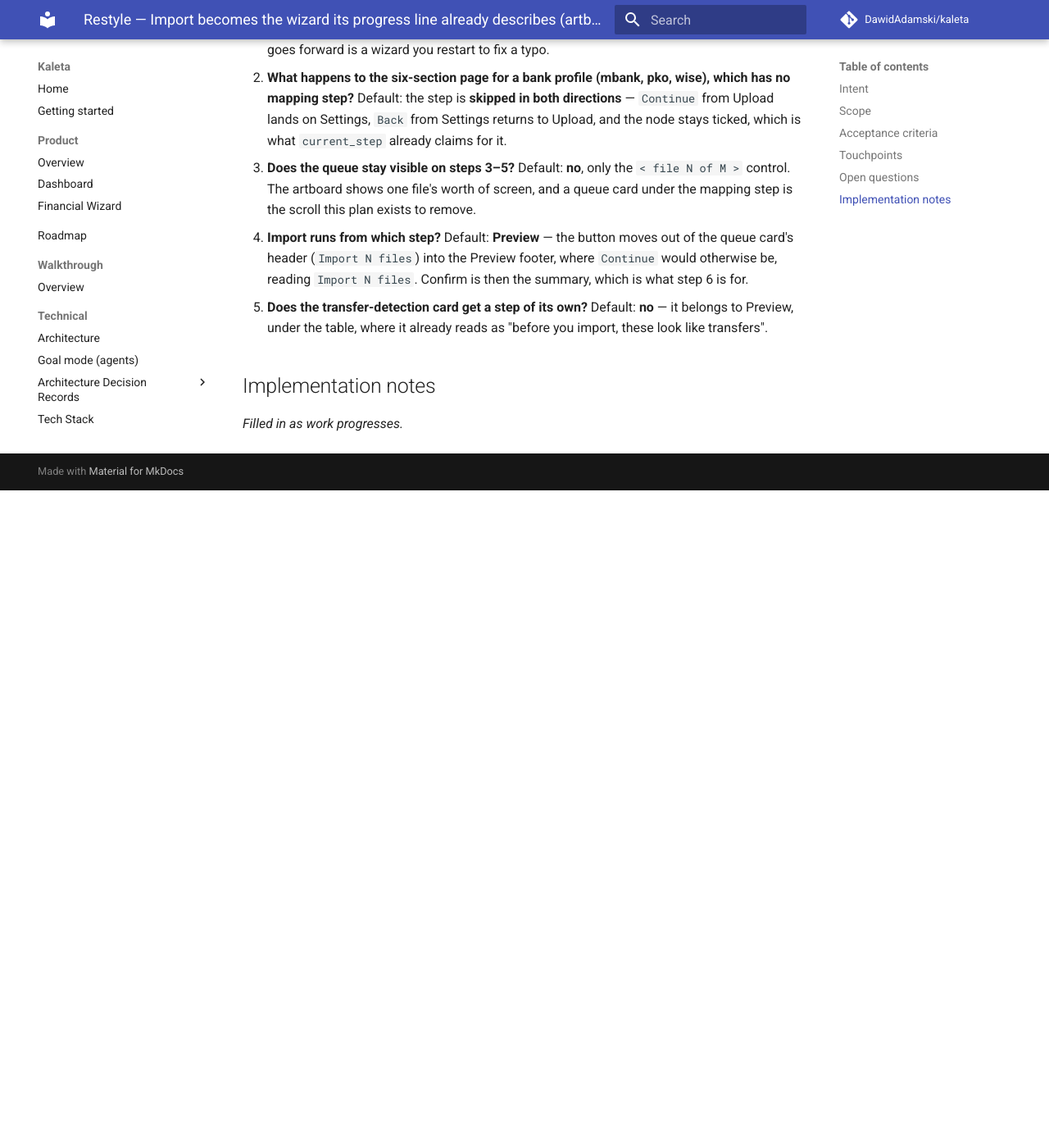
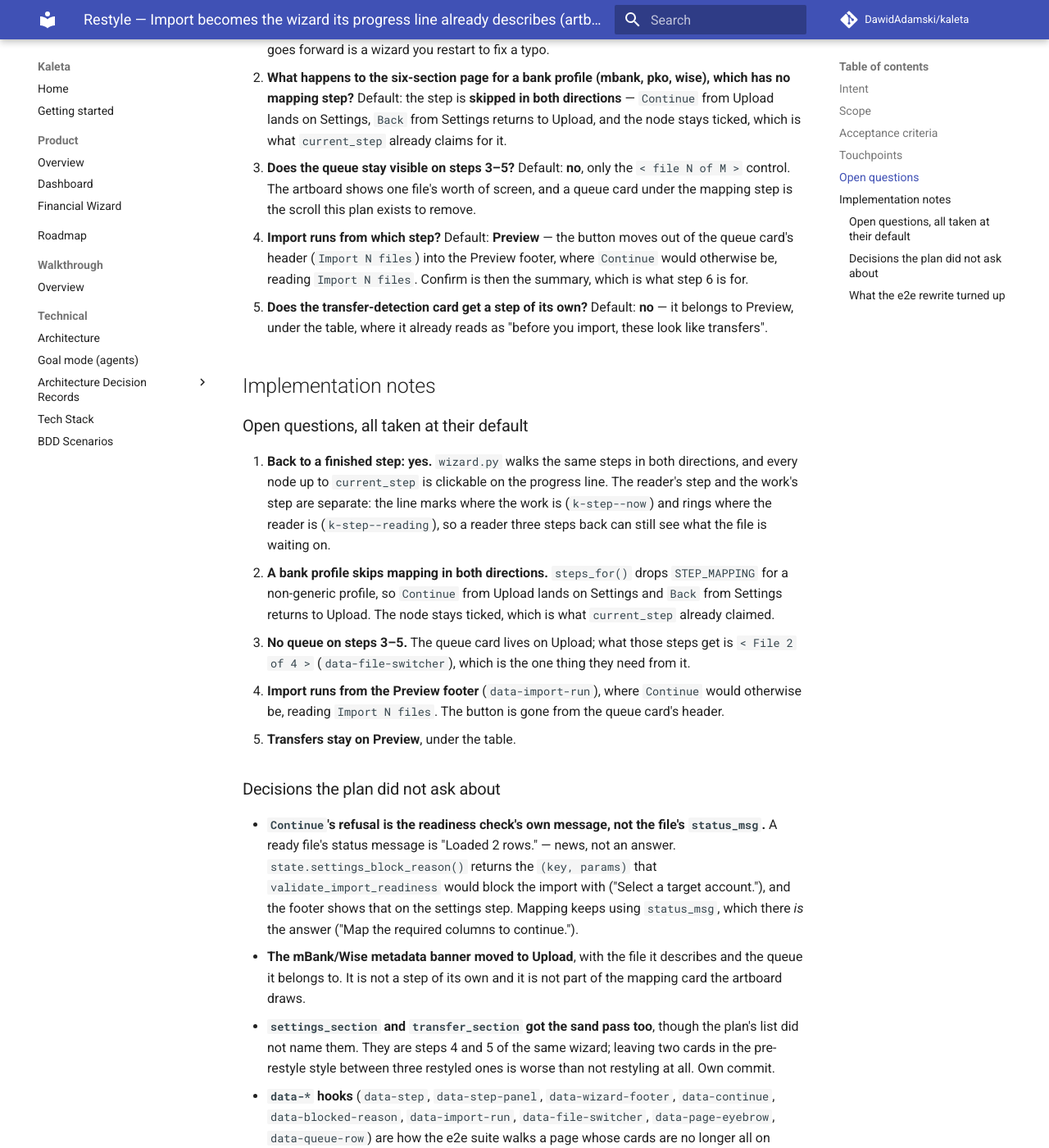
Before and after one commit to DawidAdamski/kaleta, an MkDocs documentation site: the page built from docs/plans/restyle-import-wizard.md, in a window 1280 px wide and 1400 px high, scrolled down 2690 px. Shown: the whole window at 82% size. Built offline with MkDocs 1.6.1 and Material for MkDocs 9.7.7, drawn with Linux system fonts in a browser that asks for light colours; comment, search, counter and statistics services are not loaded; before the commit the page ends 3288 px from its top, so only the background shows below that; some of the changed text lies outside the part shown.

Commit message:
docs(plans): what the wizard decided, and what the tests found
Co-Authored-By: Claude Opus 5 (1M context) <noreply@anthropic.com>
Claude-Session: https://claude.ai/code/session_0152AYpRfMD2oD5sjv3sg3qi

```diff
--- a/docs/plans/restyle-import-wizard.md
+++ b/docs/plans/restyle-import-wizard.md
@@ -3,7 +3,7 @@ plan_id: restyle-import-wizard
 title: Restyle — Import becomes the wizard its progress line already describes (artboard 2d)
 area: import
 effort: large
-status: draft
+status: in-progress
 roadmap_ref: ../roadmap.md#import
 ---
 
@@ -140,4 +140,65 @@ separate plan.
 
 ## Implementation notes
 
-_Filled in as work progresses._
+### Open questions, all taken at their default
+
+1. **Back to a finished step: yes.** `wizard.py` walks the same steps in
+   both directions, and every node up to `current_step` is clickable on
+   the progress line. The reader's step and the work's step are separate:
+   the line marks where the work is (`k-step--now`) and rings where the
+   reader is (`k-step--reading`), so a reader three steps back can still
+   see what the file is waiting on.
+2. **A bank profile skips mapping in both directions.** `steps_for()`
+   drops `STEP_MAPPING` for a non-generic profile, so `Continue` from
+   Upload lands on Settings and `Back` from Settings returns to Upload.
+   The node stays ticked, which is what `current_step` already claimed.
+3. **No queue on steps 3–5.** The queue card lives on Upload; what those
+   steps get is `< File 2 of 4 >` (`data-file-switcher`), which is the
+   one thing they need from it.
+4. **Import runs from the Preview footer** (`data-import-run`), where
+   `Continue` would otherwise be, reading `Import N files`. The button is
+   gone from the queue card's header.
+5. **Transfers stay on Preview**, under the table.
+
+### Decisions the plan did not ask about
+
+- **`Continue`'s refusal is the readiness check's own message, not the
+  file's `status_msg`.** A ready file's status message is "Loaded 2
+  rows." — news, not an answer. `state.settings_block_reason()` returns
+  the `(key, params)` that `validate_import_readiness` would block the
+  import with ("Select a target account."), and the footer shows that on
+  the settings step. Mapping keeps using `status_msg`, which there *is*
+  the answer ("Map the required columns to continue.").
+- **The mBank/Wise metadata banner moved to Upload**, with the file it
+  describes and the queue it belongs to. It is not a step of its own and
+  it is not part of the mapping card the artboard draws.
+- **`settings_section` and `transfer_section` got the sand pass too**,
+  though the plan's list did not name them. They are steps 4 and 5 of the
+  same wizard; leaving two cards in the pre-restyle style between three
+  restyled ones is worse than not restyling at all. Own commit.
+- **`data-*` hooks** (`data-step`, `data-step-panel`, `data-wizard-footer`,
+  `data-continue`, `data-blocked-reason`, `data-import-run`,
+  `data-file-switcher`, `data-page-eyebrow`, `data-queue-row`) are how
+  the e2e suite walks a page whose cards are no longer all on screen.
+
+### What the e2e rewrite turned up
+
+- Several assertions were passing on hidden elements once the wizard
+  existed: `not_to_be_visible` is true of a card that is merely on
+  another step. Those became `to_have_count(0)` scoped to the card the
+  thing would be in.
+- `test_disabled_import_rule_stops_matching` depended on the shared
+  e2e database holding no *other* active rule with the same pattern —
+  and an earlier test's "Remember this mapping" leaves one. The test now
+  disables every rule of that pattern, which is the premise it always
+  meant.
+- A multi-file drop moves the page under the reader: each upload handler
+  ends with `_sync_step(follow=True)`, so a click on a step node can be
+  undone by the next file landing. `_wait_for_queue` waits for the queue
+  to stop growing (`data-queue-row`), and `_step` retries once.
+- KAL-CSV-021 used to make a file fail by importing it with no target
+  account. The wizard will not let that happen — `Continue` refuses at
+  settings — so the failing file is now a truncated Wise QIF
+  (`wise/truncated-download-sample.qif`), which fails at parse. The
+  import-time failure path (an exception during persistence) is still
+  there; nothing e2e can reach it any more.
```
